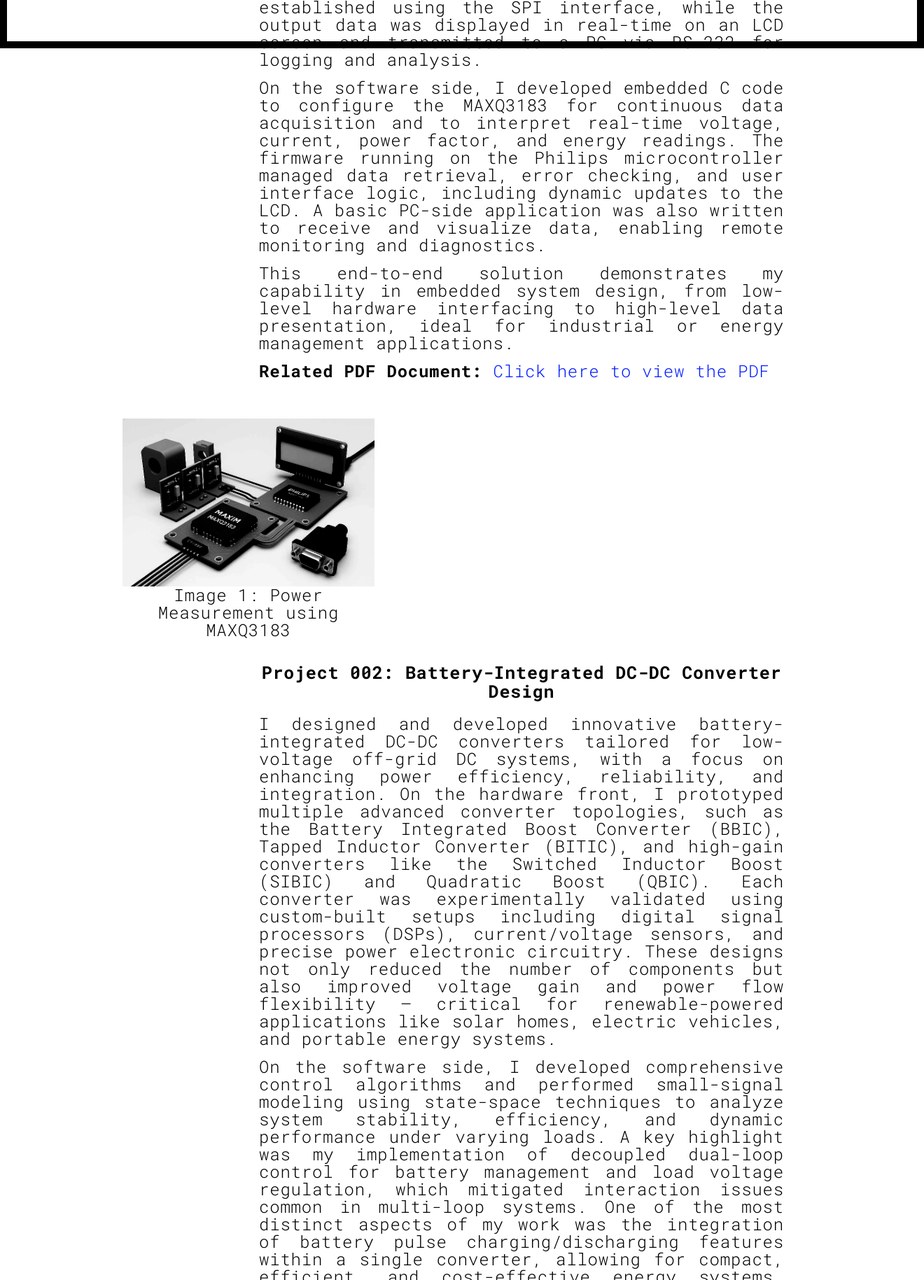
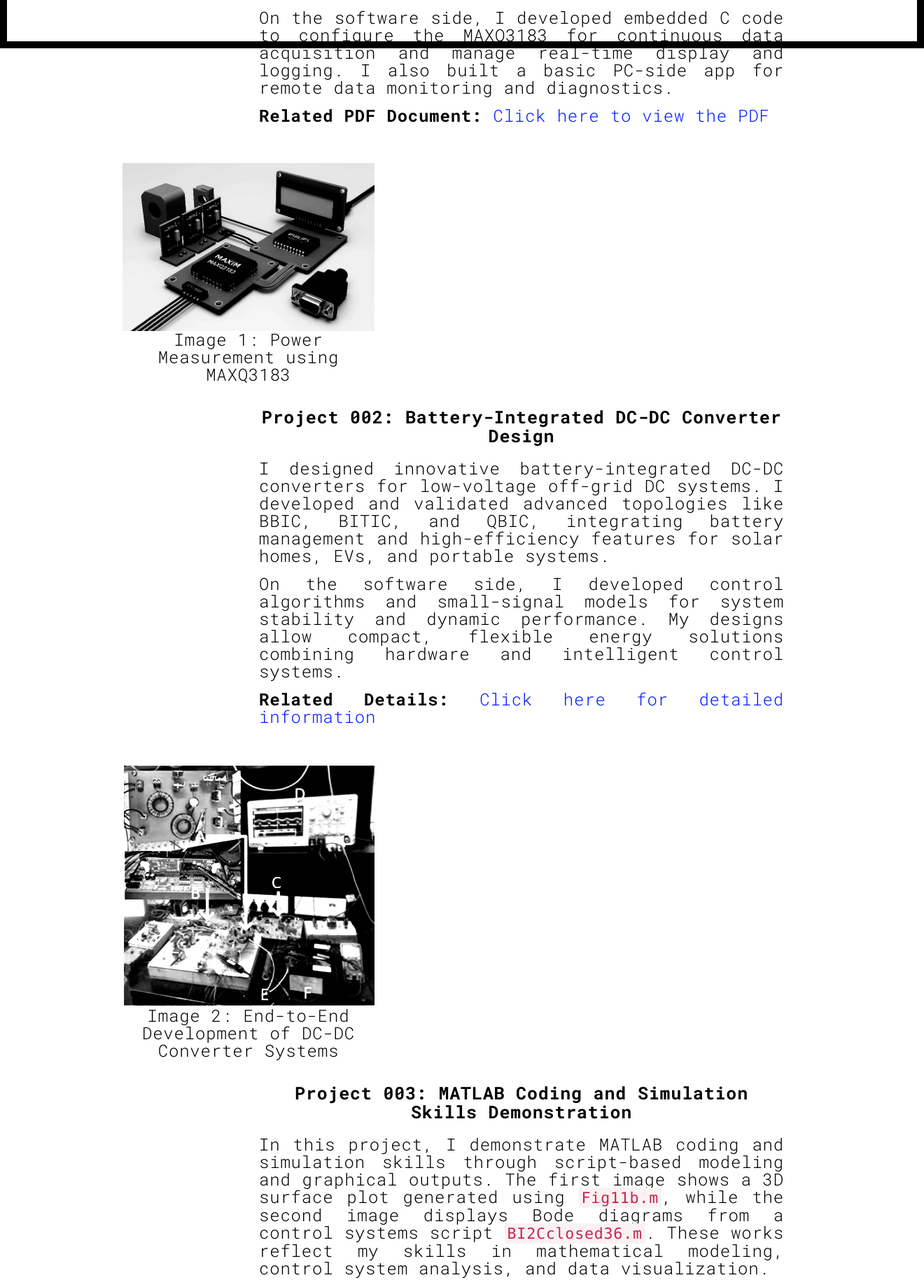
Before and after one commit to timothyarora/dka, a Flask app: template templates/works.html in a window 1320 px wide. Shown: the part 731-2560 px from the top of the page at 70% size. Run offline with Flask 3, Linux system fonts and the light colour scheme; the template is opened without the code that fills it, so the values that code supplies are empty.

Commit message:
project003 again
trying

```diff
--- a/templates/works.html
+++ b/templates/works.html
@@ -12,29 +12,29 @@
   <!-- Disable tap highlight on IE -->
   <meta name="msapplication-tap-highlight" content="no">
 
-  <link rel="apple-touch-icon" sizes="180x180" href="./static/assets/apple-icon-180x180.png">
-  <link href="./static/assets/favicon.ico" rel="icon">
+  <link rel="apple-touch-icon" sizes="180x180" href="/static/assets/apple-icon-180x180.png">
+  <link href="/static/assets/favicon.ico" rel="icon">
 
   <title>Power Electronics Projects</title>
 
-  <link href="./main.3f6952e4.css" rel="stylesheet">
+  <link href="/static/assets/main.3f6952e4.css" rel="stylesheet">
 
   <style>
     body {
-      font-size: 18pt; /* Set the font size to 24pt */
-      text-align: justify; /* Justify the text */
-      line-height: 1.6; /* Increase line height for readability */
-      margin-left: 20px; /* Add margin to the left */
-      margin-right: 20px; /* Add margin to the right */
+      font-size: 18pt;
+      text-align: justify;
+      line-height: 1.6;
+      margin-left: 20px;
+      margin-right: 20px;
     }
 
     p {
-      text-align: justify; /* Justify the paragraph text */
-      font-size: 18pt; /* Set the font size to 24pt */
+      text-align: justify;
+      font-size: 18pt;
     }
 
     h1, h2 {
-      font-size: 28pt; /* Increase heading size for better visibility */
+      font-size: 28pt;
     }
 
     .text-center {
@@ -44,7 +44,7 @@
     .section-container {
       margin-left: auto;
       margin-right: auto;
-      max-width: 1000px; /* Restrict the content width to a max of 1000px */
+      max-width: 1000px;
     }
   </style>
 </head>
@@ -55,7 +55,7 @@
   <div id="site-border-top"></div>
   <div id="site-border-bottom"></div>
 
-  <!-- Add your content of header -->
+  <!-- Header -->
   <header>
     <nav class="navbar navbar-fixed-top navbar-default">
       <div class="container">
@@ -68,10 +68,10 @@
 
         <div class="collapse navbar-collapse" id="navbar-collapse">
           <ul class="nav navbar-nav">
-            <li><a href="./index.html" title="">01 : Home</a></li>
-            <li><a href="./works.html" title="">02 : Works</a></li>
-            <li><a href="./about.html" title="">03 : About me</a></li>
-            <li><a href="./contact.html" title="">04 : Contact</a></li>
+            <li><a href="/index.html" title="">01 : Home</a></li>
+            <li><a href="/works.html" title="">02 : Works</a></li>
+            <li><a href="/about.html" title="">03 : About me</a></li>
+            <li><a href="/contact.html" title="">04 : Contact</a></li>
           </ul>
         </div>
       </div>
@@ -85,113 +85,105 @@
     <li><a href="#project3">Project 003: MATLAB Coding and Simulation Skills Demonstration</a></li>
   </ul>
 
-
   <div class="section-container">
     <div class="container">
       <div class="row">
+        <!-- Project 001 -->
         <div class="col-sm-8 col-sm-offset-2 section-container-spacer">
           <div class="text-center">
             <h3 id="project1" style="font-size: 2.5rem; font-weight: bold;">
               Project 001: Three Phase Power Measurement with MAXQ3183 using SPI Communication
             </h3>
             <p>This project demonstrates the design and implementation of a complete three-phase power monitoring system using the Philips P89V51RD2 microcontroller and the MAXIM MAXQ3183 energy metering chip.</p>
-            <p>On the hardware side, I integrated precision voltage dividers and current transformers (CT1052) to accurately sense power parameters across all three phases. The components were carefully laid out on custom-designed PCBs, ensuring reliable signal flow and electrical isolation where needed. Communication between the microcontroller and energy metering chip was established using the SPI interface, while the output data was displayed in real-time on an LCD screen and transmitted to a PC via RS-232 for logging and analysis.</p>
-            <p>On the software side, I developed embedded C code to configure the MAXQ3183 for continuous data acquisition and to interpret real-time voltage, current, power factor, and energy readings. The firmware running on the Philips microcontroller managed data retrieval, error checking, and user interface logic, including dynamic updates to the LCD. A basic PC-side application was also written to receive and visualize data, enabling remote monitoring and diagnostics.</p>
-            <p>This end-to-end solution demonstrates my capability in embedded system design, from low-level hardware interfacing to high-level data presentation, ideal for industrial or energy management applications.</p>
-            <p><strong>Related PDF Document:</strong> <a href="./static/assets/Interfacing_of_Phillips_controller_with_MAXQ3183.pdf" target="_blank">Click here to view the PDF</a></p>
+            <p>On the hardware side, I integrated precision voltage dividers and current transformers (CT1052) to accurately sense power parameters across all three phases. Communication between the microcontroller and energy metering chip was established using SPI, and output data was displayed on an LCD and transmitted to PC via RS-232.</p>
+            <p>On the software side, I developed embedded C code to configure the MAXQ3183 for continuous data acquisition and manage real-time display and logging. I also built a basic PC-side app for remote data monitoring and diagnostics.</p>
+            <p><strong>Related PDF Document:</strong> <a href="/static/assets/Interfacing_of_Phillips_controller_with_MAXQ3183.pdf" target="_blank">Click here to view the PDF</a></p>
           </div>
         </div>
 
-        <!-- Project 001: End -->
-
         <div class="col-md-12">
-          <div id="myCarousel" class="carousel slide projects-carousel">
-            <!-- Carousel items for Project 002 -->
+          <div id="myCarousel1" class="carousel slide projects-carousel">
             <div class="carousel-inner">
               <div class="item active">
                 <div class="row">
                   <div class="col-sm-4">
-                          <a href="./work.html" title="" class="black-image-project-hover">
-                            <img src="./static/assets/images/1.jpg" alt="" class="img-responsive">
+                    <a href="/work.html" title="" class="black-image-project-hover">
+                      <img src="/static/assets/images/1.jpg" alt="Power Measurement" class="img-responsive">
                     </a>
                     <p class="text-center">Image 1: Power Measurement using MAXQ3183</p>
                   </div>
                 </div>
-                    <!--/row-->
               </div>
-                <!--/item-->
             </div>
-            <!--/carousel-inner-->
           </div>
         </div>
 
+        <!-- Project 002 -->
         <div class="col-sm-8 col-sm-offset-2 section-container-spacer">
           <div class="text-center">
             <h3 id="project2" style="font-size: 2.5rem; font-weight: bold;">
               Project 002: Battery-Integrated DC-DC Converter Design
             </h3>
-            <p>I designed and developed innovative battery-integrated DC-DC converters tailored for low-voltage off-grid DC systems, with a focus on enhancing power efficiency, reliability, and integration. On the hardware front, I prototyped multiple advanced converter topologies, such as the Battery Integrated Boost Converter (BBIC), Tapped Inductor Converter (BITIC), and high-gain converters like the Switched Inductor Boost (SIBIC) and Quadratic Boost (QBIC). Each converter was experimentally validated using custom-built setups including digital signal processors (DSPs), current/voltage sensors, and precise power electronic circuitry. These designs not only reduced the number of components but also improved voltage gain and power flow flexibility — critical for renewable-powered applications like solar homes, electric vehicles, and portable energy systems.</p>
-            <p>On the software side, I developed comprehensive control algorithms and performed small-signal modeling using state-space techniques to analyze system stability, efficiency, and dynamic performance under varying loads. A key highlight was my implementation of decoupled dual-loop control for battery management and load voltage regulation, which mitigated interaction issues common in multi-loop systems. One of the most distinct aspects of my work was the integration of battery pulse charging/discharging features within a single converter, allowing for compact, efficient, and cost-effective energy systems. This combination of optimized hardware design and intelligent software control makes my solutions ideal for clients looking for end-to-end development of power electronics systems — from conceptual design to working prototypes.</p>
+            <p>I designed innovative battery-integrated DC-DC converters for low-voltage off-grid DC systems. I developed and validated advanced topologies like BBIC, BITIC, and QBIC, integrating battery management and high-efficiency features for solar homes, EVs, and portable systems.</p>
+            <p>On the software side, I developed control algorithms and small-signal models for system stability and dynamic performance. My designs allow compact, flexible energy solutions combining hardware and intelligent control systems.</p>
             <p><strong>Related Details:</strong> <a href="https://shodhganga.inflibnet.ac.in/handle/10603/557002" target="_blank">Click here for detailed information</a></p>
           </div>
         </div>
 
-        <!-- Image for Project 002 -->
         <div class="col-md-12">
-          <div id="myCarousel" class="carousel slide projects-carousel">
-            <!-- Carousel items for Project 002 -->
+          <div id="myCarousel2" class="carousel slide projects-carousel">
             <div class="carousel-inner">
               <div class="item active">
                 <div class="row">
                   <div class="col-sm-4">
-                          <a href="./work.html" title="" class="black-image-project-hover">
-                            <img src="./static/assets/images/2.jpg" alt="End-to-End Development of DC-DC Converter Systems" class="img-responsive">
+                    <a href="/work.html" title="" class="black-image-project-hover">
+                      <img src="/static/assets/images/2.jpg" alt="DC-DC Converter" class="img-responsive">
                     </a>
                     <p class="text-center">Image 2: End-to-End Development of DC-DC Converter Systems</p>
                   </div>
                 </div>
-                    <!--/row-->
-                </div>
-                <!--/item-->
-            </div>
-            <!--/carousel-inner-->
               </div>
             </div>
+          </div>
+        </div>
+
+        <!-- Project 003 -->
         <div class="col-sm-8 col-sm-offset-2 section-container-spacer">
           <div class="text-center">
             <h3 id="project3" style="font-size: 2.5rem; font-weight: bold;">
               Project 003: MATLAB Coding and Simulation Skills Demonstration
             </h3>
-            <p>In this showcase, I demonstrate my ability to perform coding and simulations using MATLAB. The screenshots highlight different aspects of my work in MATLAB, involving script writing, simulation execution, and graphical output generation. In the first image, I created a 3D surface plot by writing a script (<code>Fig11b.m</code>) which involves defining variables, creating a mesh grid, performing calculations, and visualizing results using the <code>surf</code> function. This figure shows a smooth 3D surface representing the behavior of a mathematical model. The workspace clearly displays the variables and matrices involved, reflecting a strong understanding of MATLAB data handling and mathematical operations.</p>
-            <p>In the second image, I showcase more advanced simulations involving control systems analysis. I wrote a script (<code>BI2Cclosed36.m</code>) to compute and plot Bode diagrams of loop gain transfer functions, important in control system stability analysis. The Bode plots are generated to show both magnitude and phase variations over frequency for different system parameters. Multiple figures are plotted simultaneously, displaying the depth of analysis and the capability to manage complex simulations efficiently. Overall, these screenshots represent my proficiency in MATLAB programming, mathematical modeling, simulation handling, and data visualization, crucial skills for engineering and scientific applications.</p>
+            <p>In this project, I demonstrate MATLAB coding and simulation skills through script-based modeling and graphical outputs. The first image shows a 3D surface plot generated using <code>Fig11b.m</code>, while the second image displays Bode diagrams from a control systems script <code>BI2Cclosed36.m</code>. These works reflect my skills in mathematical modeling, control system analysis, and data visualization.</p>
           </div>
         </div>
 
-        <!-- Images for Project 003 -->
         <div class="col-md-12">
-          <div id="myCarousel" class="carousel slide projects-carousel">
-            <!-- Carousel items for Project 003 -->
+          <div id="myCarousel3" class="carousel slide projects-carousel">
             <div class="carousel-inner">
               <div class="item active">
                 <div class="row">
                   <div class="col-sm-4">
-                    <a href="./work.html" title="" class="black-image-project-hover">
-                      <img src="./static/assets/images/3.jpg" alt="MATLAB 3D Surface Plot" class="img-responsive">
+                    <a href="/work.html" title="" class="black-image-project-hover">
+                      <img src="/static/assets/images/3.jpg" alt="MATLAB 3D Surface Plot" class="img-responsive">
                     </a>
                     <p class="text-center">Image 3: MATLAB 3D Surface Plot from <code>Fig11b.m</code></p>
                   </div>
 
                   <div class="col-sm-4">
-                    <a href="./work.html" title="" class="black-image-project-hover">
-                      <img src="./static/assets/images/4.jpg" alt="MATLAB Bode Diagram Simulation" class="img-responsive">
+                    <a href="/work.html" title="" class="black-image-project-hover">
+                      <img src="/static/assets/images/4.jpg" alt="MATLAB Bode Diagram Simulation" class="img-responsive">
                     </a>
                     <p class="text-center">Image 4: MATLAB Bode Diagram Simulation from <code>BI2Cclosed36.m</code></p>
                   </div>
                 </div>
-                <!--/row-->
-              </div>
-              <!--/item-->
-            </div>
-            <!--/carousel-inner-->
               </div>
             </div>
+          </div>
+        </div>
+
+      </div> <!-- /row -->
+    </div> <!-- /container -->
+  </div> <!-- /section-container -->
+
+</body>
+</html>
```
Lines whose indentation alone changed are shown as unchanged.
